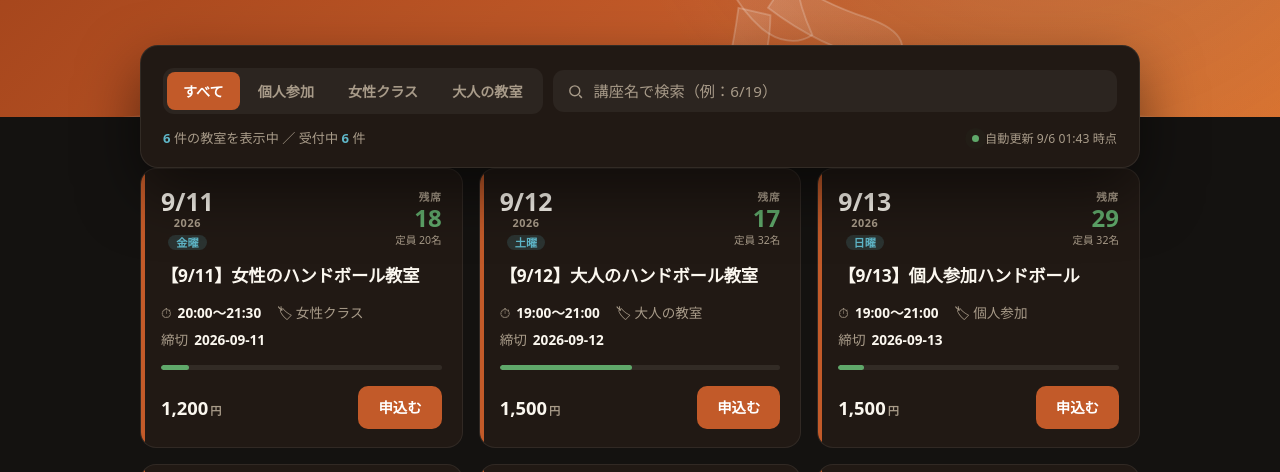
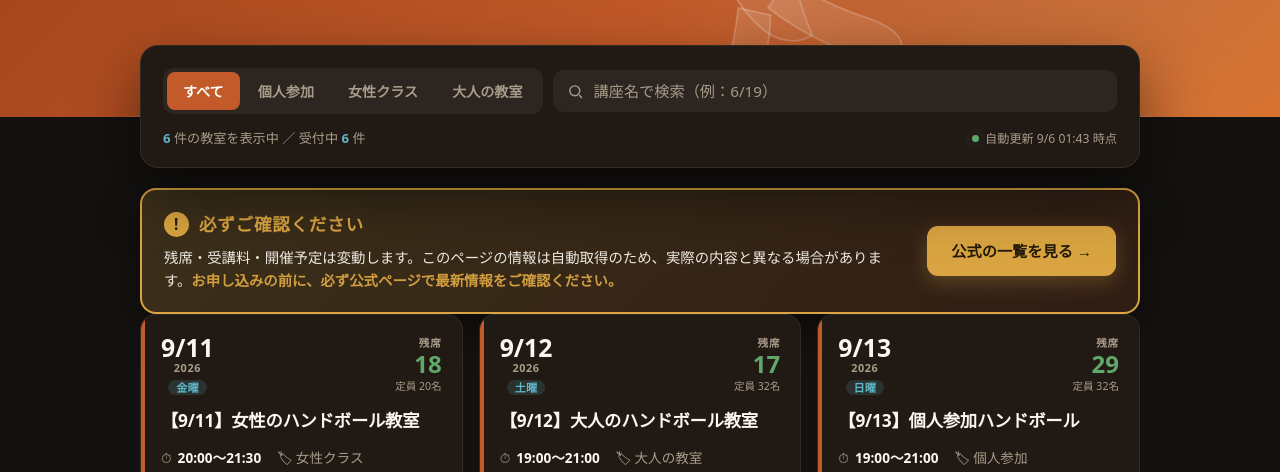
Before and after one commit to hbyuchida/esfortaarenahachiouji-kohan-handball, a plain HTML site: page index.html in a window 1280 px wide. Shown: the part 274-746 px from the top of the page. Drawn offline with Linux system fonts and the light colour scheme.

Commit message:
公式リンクをページ上部の「必ずご確認ください」欄に移動して強調
Co-Authored-By: Claude Opus 5 <noreply@anthropic.com>

```diff
--- a/index.html
+++ b/index.html
@@ -72,6 +72,36 @@
   .updated .live{display:inline-flex;align-items:center;gap:6px}
   .updated .live::before{content:"";width:7px;height:7px;border-radius:50%;background:var(--ok);box-shadow:0 0 0 0 rgba(95,168,106,.6);animation:pulse 2s infinite}
   @keyframes pulse{0%{box-shadow:0 0 0 0 rgba(95,168,106,.5)}70%{box-shadow:0 0 0 7px rgba(95,168,106,0)}100%{box-shadow:0 0 0 0 rgba(95,168,106,0)}}
+
+  /* ===== 必ずご確認ください（重要なお知らせ） ===== */
+  .notice{
+    margin-top:20px;
+    background:linear-gradient(135deg,rgba(217,164,65,.20),rgba(194,90,41,.16));
+    border:2px solid var(--warn);border-radius:16px;
+    padding:20px 22px;
+    display:flex;flex-wrap:wrap;align-items:center;gap:14px 22px;
+    box-shadow:0 14px 40px rgba(0,0,0,.42);
+  }
+  .notice .body{flex:1;min-width:250px}
+  .notice .ttl{
+    display:inline-flex;align-items:center;gap:10px;
+    font-size:1.1rem;font-weight:900;letter-spacing:.04em;color:var(--warn);margin-bottom:7px;
+  }
+  .notice .ttl .mark{
+    width:25px;height:25px;border-radius:50%;background:var(--warn);color:#241a08;
+    display:inline-flex;align-items:center;justify-content:center;
+    font-size:.95rem;font-weight:900;flex-shrink:0;
+  }
+  .notice p{font-size:.9rem;color:var(--chalk);opacity:.94}
+  .notice p b{font-weight:900;color:var(--warn);opacity:1}
+  .notice .official{
+    text-decoration:none;white-space:nowrap;flex-shrink:0;
+    background:var(--warn);color:#241a08;font-weight:900;font-size:.95rem;
+    padding:13px 24px;border-radius:11px;transition:.18s;
+    box-shadow:0 6px 20px rgba(217,164,65,.28);
+  }
+  .notice .official:hover{background:#EDBB58;transform:translateY(-2px)}
+  @media(max-width:520px){.notice{padding:18px}.notice .official{width:100%;text-align:center}}
 
   main{padding:34px 0 80px}
   .grid{display:grid;grid-template-columns:repeat(auto-fill,minmax(300px,1fr));gap:16px}
@@ -191,6 +221,16 @@
   </div>
 </div>
 
+<div class="wrap">
+  <div class="notice">
+    <div class="body">
+      <div class="ttl"><span class="mark">!</span>必ずご確認ください</div>
+      <p>残席・受講料・開催予定は変動します。このページの情報は自動取得のため、実際の内容と異なる場合があります。<b>お申し込みの前に、必ず公式ページで最新情報をご確認ください。</b></p>
+    </div>
+    <a class="official" href="https://bizmanager.jp/user/event/list_view?is_search=1&office=30&lecture_category=111" target="_blank" rel="noopener">公式の一覧を見る →</a>
+  </div>
+</div>
+
 <main class="wrap">
   <div class="grid" id="grid"></div>
   <div class="empty" id="empty" style="display:none">
@@ -202,7 +242,6 @@
 <footer class="wrap">
   <div>データ出典：bizmanager（八王子市総合体育館 / ミズノ）。残席・受講料は変動します。申込前に公式ページで最新情報をご確認ください。</div>
   <div class="links">
-    <a href="https://bizmanager.jp/user/event/list_view?is_search=1&office=30&lecture_category=111" target="_blank" rel="noopener">公式の一覧を見る</a>
     <a href="https://bizmanager.jp/user/member/login?office=30" target="_blank" rel="noopener">ログイン</a>
   </div>
 </footer>
```
